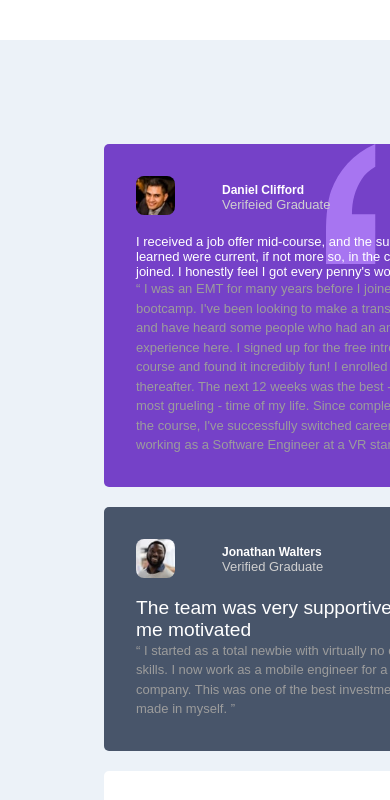
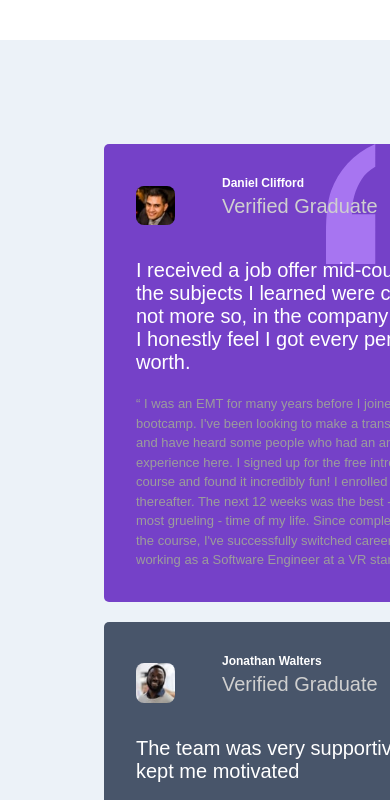
Before and after one commit to Cristian-sanchez14/Frontend-Mentor, a plain HTML site: page index.html in a window 390 px wide. Shown: the top 800 px of the page. Drawn offline with Linux system fonts and the light colour scheme.

Commit message:
inital commit

```diff
--- a/index.html
+++ b/index.html
@@ -23,7 +23,7 @@
         <span><img src="images/image-daniel.jpg" alt="daniel"></span>
         <div>
           <h2>Daniel Clifford</h2>
-          <p>Verifeied Graduate</p>
+          <p>Verified Graduate</p>
         </div>
       </div>
       <div c;ass="middle">
--- a/style.css
+++ b/style.css
@@ -25,6 +25,12 @@
   font-family: "Barlow Semi Condensed", sans-serif;
   padding-top: 40px;
   padding-bottom: 16px;
+}
+
+p {
+  margin-bottom: 20px;
+  font-size: 20px;
+  padding-top: 5px;
 }
 
  .Grid {
@@ -132,7 +138,7 @@
     grid-template-areas: "purple" "grey" "white" "grey-long" "white-tall";
   }
   .Grid .middle {
-    font-size: 1.2rem;
+    font-size: 19px;
   }
 }
 
```
